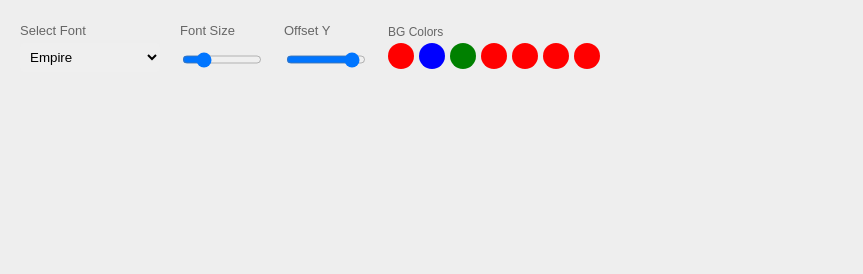
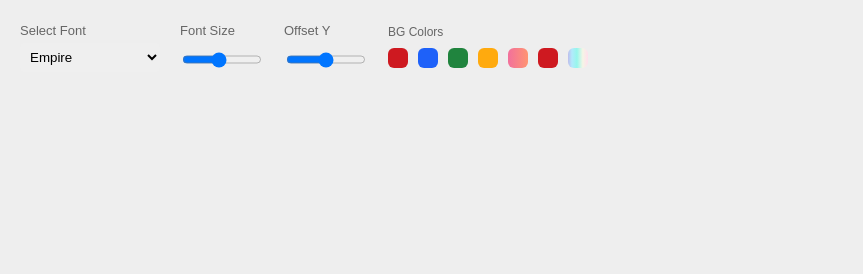
Before and after one commit to mpittas/hello-my-name-is-app, a plain HTML site: page index.html in a window 1280 px wide. Shown: the top 274 px of the page, without its empty margins (0-863 px from the left). Drawn offline with Linux system fonts and the light colour scheme; a web font is replaced by a local one.

Commit message:
Updating styles and JS code

```diff
--- a/index.html
+++ b/index.html
@@ -5,8 +5,6 @@
   <meta name="viewport" content="width=device-width, initial-scale=1.0">
   <title>HELLO! My name is</title>
   <link rel="stylesheet" href="styles/styles.css">
-  <link rel="preload" as="font" href="fonts/empires-webfont.woff2" type="font/woff2" crossorigin="anonymous">
-  <link rel="preload" as="font" href="fonts/empires-webfont.woff" type="font/woff" crossorigin="anonymous">
 </head>
 <body>
   <div class="wrapper">
@@ -22,31 +20,31 @@
 
         <div class="option">
          <label for="opt-fontsize">Font Size</label>
-         <input type="range" id="opt-fontsize" min="10" max="260" value="50">
+         <input type="range" id="opt-fontsize" min="10" max="260" value="120">
        </div>
 
         <div class="option">
          <label for="opt-offsety">Offset Y</label>
-         <input type="range" id="opt-offsety" min="-20" max="20" value="50">
+         <input type="range" id="opt-offsety" min="-40" max="40" value="0">
        </div>
 
       <div class="option colors">
           <span>BG Colors</span>
           <div class="colors__inner">
             <div class="color color-red"></div>
-            <div class="color color-blue" style="background: blue;"></div>
-            <div class="color color-green" style="background: green;"></div>
+            <div class="color color-blue"></div>
+            <div class="color color-green"></div>
             <div class="color color-yellow"></div>
-            <div class="color color-grad1"></div>
-            <div class="color color-grad2"></div>
-            <div class="color color-grad3"></div>
+            <div class="color color-nelson"></div>
+            <div class="color color-reef"></div>
+            <div class="color color-neon"></div>
           </div>
       </div>
     </div>
 
 
     <div class="card">
-      <div class="card__top">
+      <div class="card__top card__bg">
         <h1>HELLO</h1>
         <h4>my name is</h4>
       </div>
@@ -54,7 +52,7 @@
         <h2 class="card__title">Zeko</h2>
       </div>
 
-      <div class="card__bottom">
+      <div class="card__bottom card__bg">
 
       </div>
     </div>
--- a/js/functions.js
+++ b/js/functions.js
@@ -2,6 +2,8 @@ const inputFontSize = document.querySelector('#opt-fontsize');
 // vars
 const selectFontFamily = document.querySelector('#opt-fontfamily');
 const inputOffsetY = document.querySelector('#opt-offsety');
+const cardBg = document.querySelector('.card__bg');
+const colorEl = document.querySelector('.color');
 const titleEl = document.querySelector('.card__title');
 
 function changeFontFamily() {
@@ -24,6 +26,18 @@ inputOffsetY.addEventListener('change', (event) => {
   // test change
 });
 
+colorEl.addEventListener('click', (event) => {
+  switch (colorEl) {
+    case "color-red":
+      cardBg.style.background = "1e61f9"
+    case "color-blue":
+      cardBg.style.background = "1e61f9"
+    default:
+  }
+
+});
+
+
 
 
 // When input is changed
--- a/styles/styles.scss
+++ b/styles/styles.scss
@@ -5,6 +5,10 @@ body {
   margin: 0;
 }
 
+$red: #ce1920;
+$blue: #1e61f9;
+$green: #20843e;
+$yellow: #ffaa0e;
 
 @font-face {
   font-family: 'A Dripping Marker';
@@ -68,7 +72,7 @@ h4 {
   text-align: center;
   background: #fff;
   &__top {
-    background: #CE1920;
+    background: $red;
     border-radius: 10px 10px 0 0;
     padding: 5px 0;
   }
@@ -80,8 +84,12 @@ h4 {
   }
   &__bottom {
     height: 18px;
-    background: #CE1920;
+    background: $red;
     border-radius: 0 0 10px 10px;
+  }
+  &__top,
+  &__bottom {
+    background: $red;
   }
 }
 
@@ -126,16 +134,39 @@ h4 {
   }
   &__inner {
     display: flex;
+    position: relative;
+    top: 5px;
   }
 }
 
 .color {
-  background: red;
-  width: 26px;
-  height: 26px;
-  border-radius: 50%;
-  margin-right: 5px;
+  background: $red;
+  width: 20px;
+  height: 20px;
+  border-radius: 6px;
+  margin-right: 10px;
   &.color-red {
-    background: red;
+    background: $red;
+  }
+  &.color-blue {
+    background: $blue;
+  }
+  &.color-green {
+    background: $green;
+  }
+  &.color-yellow {
+    background: $yellow;
+  }
+  &.color-nelson {
+    background: rgb(242,112,156);
+    background: linear-gradient(90deg, rgba(242,112,156,1) 0%, rgba(255,148,114,1) 100%);
+  }
+  &.color- {
+    background: rgb(0,210,255);
+    background: linear-gradient(90deg, rgba(0,210,255,1) 0%, rgba(58,123,213,1) 100%);
+  }
+  &.color-neon {
+    background: rgb(190,189,236);
+    background: linear-gradient(90deg, rgba(190,189,236,1) 0%, rgba(178,234,252,1) 20%, rgba(150,246,235,1) 45%, rgba(245,245,230,1) 74%, rgba(255,223,236,1) 100%);
   }
 }
```
Also changed, not shown: styles/styles.css, 1 other file.
